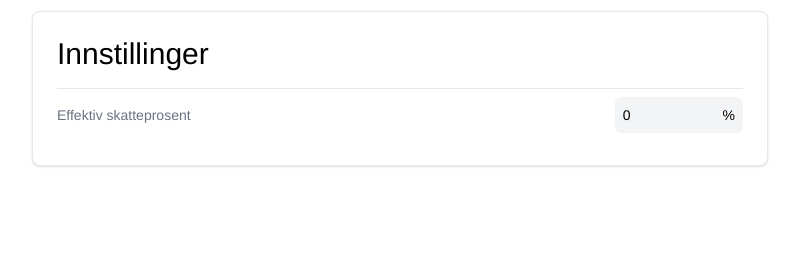
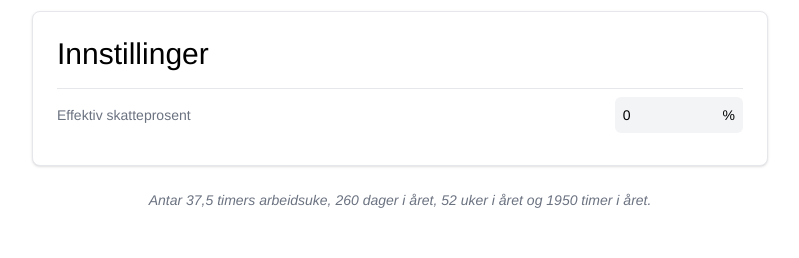
Before and after one commit to Tollii/Lonnskalkulator, an ASP.NET Core app: page / in a window 1280 px wide. Shown: the part 574-832 px from the top of the page, without its empty margins (240-1039 px from the left). Before the commit the page ends 741 px from the top, so only its background shows below. Run offline with ASP.NET Core 8, Linux system fonts and the light colour scheme; some libraries are stand-ins or nearby versions.

Commit message:
Add note about assumptions

```diff
--- a/Client/Pages/Index.razor
+++ b/Client/Pages/Index.razor
@@ -125,6 +125,9 @@
             </div>
         </div>
     </div>
+    <small class="text-sm text-gray-500">
+        <i>Antar 37,5 timers arbeidsuke, 260 dager i året, 52 uker i året og 1950 timer i året.</i>
+    </small>
 </div>
 
 
```
